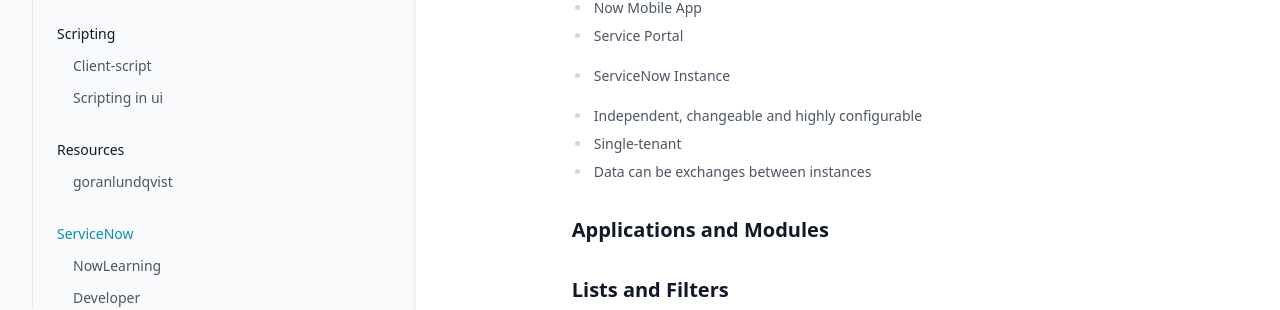
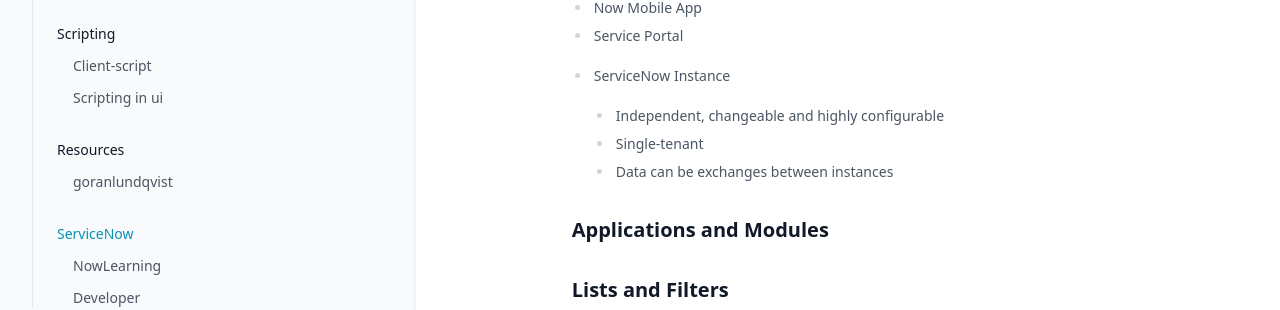
Before and after one commit to greglejeune/ebook, a Jekyll site: the page built from _servicenow/2021-11-01-snf-module1.md, in a window 1280 px wide and 1000 px high. Shown: the part 528-838 px from the top of the window. Built offline with Jekyll 4.4.1, drawn with Linux system fonts in a browser that asks for light colours.

Commit message:
Update 2021-11-01-snf-module1.md

```diff
--- a/_servicenow/2021-11-01-snf-module1.md
+++ b/_servicenow/2021-11-01-snf-module1.md
@@ -24,12 +24,14 @@ category: snf
     <li>Now Mobile App</li>
     <li>Service Portal</li>
   </ul>
-  <li>ServiceNow Instance</li>
-  <ul>
-    <li>Independent, changeable and highly configurable</li>
-    <li>Single-tenant</li>
-    <li>Data can be exchanges between instances</li>
-  </ul>
+  <li>
+    ServiceNow Instance
+    <ul>
+      <li>Independent, changeable and highly configurable</li>
+      <li>Single-tenant</li>
+      <li>Data can be exchanges between instances</li>
+    </ul>
+  </li>
 </ul>
 
 <h2>Applications and Modules</h2>
```
